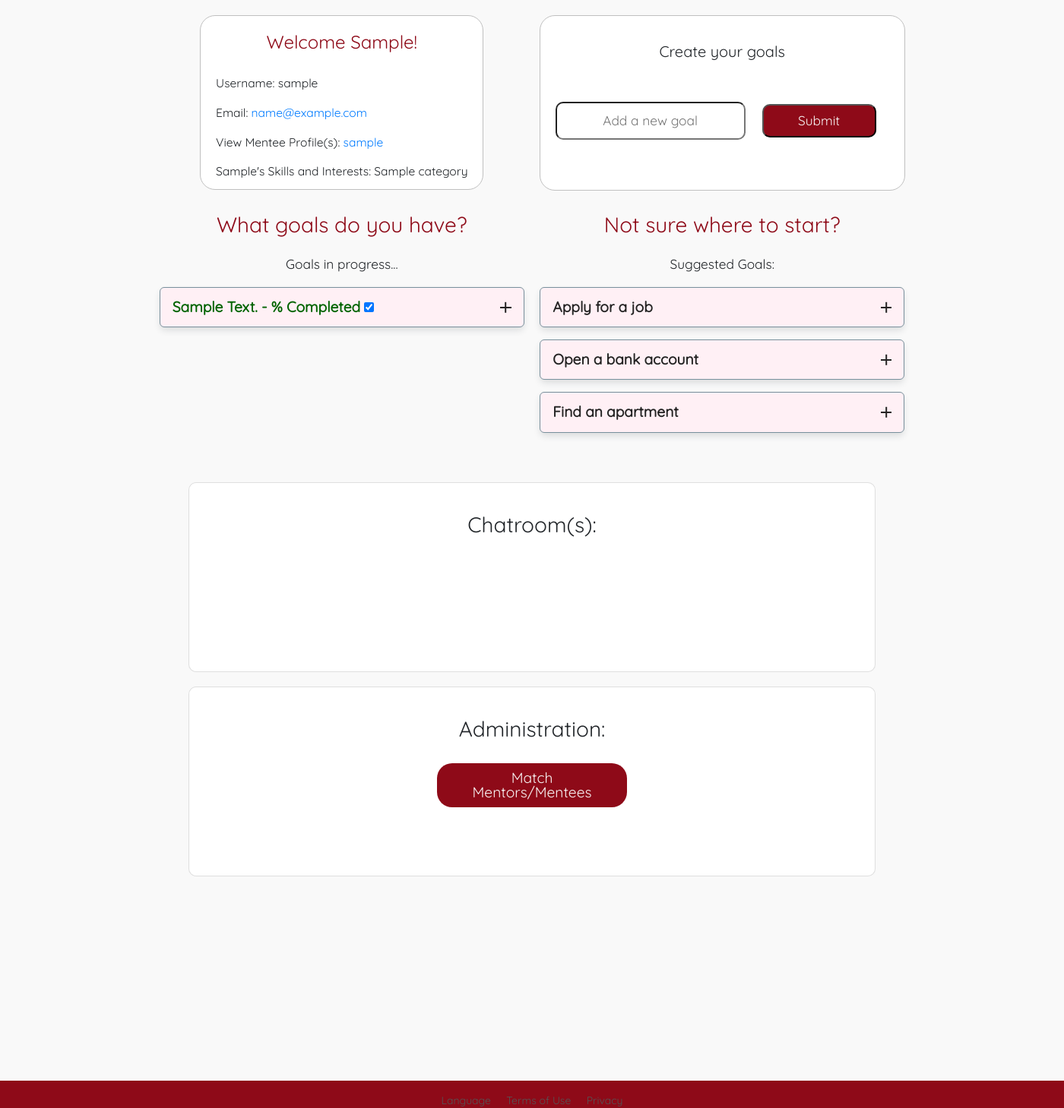
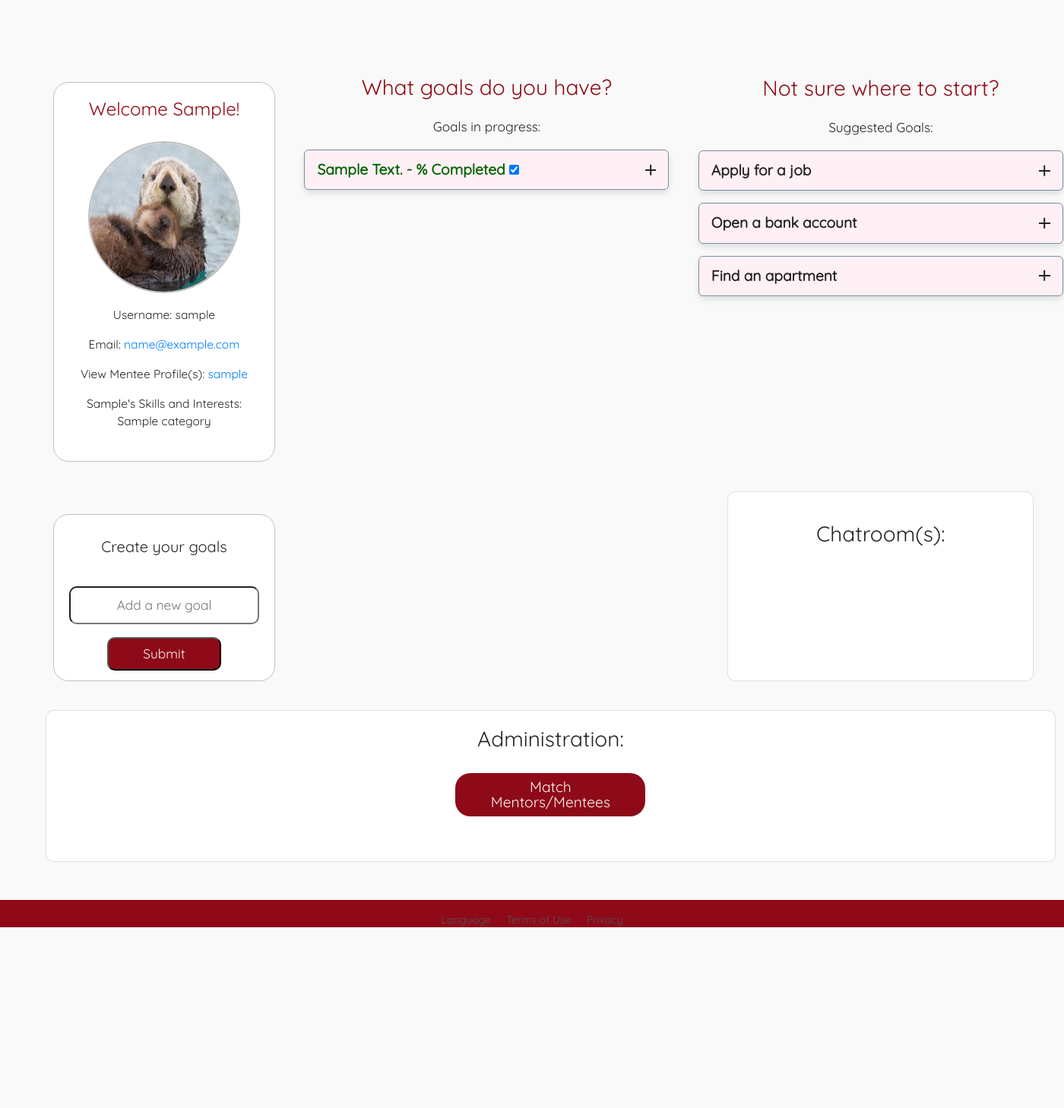
Before and after one commit to project-impact-2019/project-impact, a Django app: page /goal/ in a window 1400 px wide. Shown: the part 80-1539 px from the top of the page at 76% size. After the commit the page ends 1301 px from the top, so only its background shows below. Run offline with Django 3.2, Linux system fonts and the light colour scheme; a user stored in the database is signed in; tables that the repository leaves empty hold one stand-in row (values such as "Sample post"); some libraries are stand-ins or nearby versions.

Commit message:
Profile image

```diff
--- a/core/static/css/styles.css
+++ b/core/static/css/styles.css
@@ -273,7 +273,7 @@ details {
     margin-left: .5em;
 }
 
-.profile, .goals-list, .add-goal{
+.profile, .goals-list, .add-goal, .visitor{
     margin-left: auto;
     margin-right: auto;
 }
@@ -298,6 +298,17 @@ details {
     line-height: 1em;
     background: #FFF;
     margin-top:20px;
+    height: 500px;
+    text-align: center;
+}
+
+.photo-holder{
+    height: 200px;
+    width: 200px;
+    border-radius: 50%;
+    border: 2px solid silver;
+    margin-bottom: 1em;
+
 }
 
 .details li {
@@ -340,10 +351,10 @@ details {
     margin: 1em;
 }
 
-.step-submit-button{
-    border: 2px solid #0772ba;
-    background: #ECEFF1;
-    color: #0772ba;
+.step-button{
+    border: 2px solid var(--red);
+    background: #FFF0F5;
+    color: var(--red);
     padding: 5px;
     width: 100px;
     margin-bottom: 15px;
@@ -351,7 +362,13 @@ details {
 
 }
 
-.add-goal{
+.newStep{
+    border-radius: 20px;
+    padding:10px;
+    text-align: center;
+}
+
+.add-goal, .visitor{
     margin-left: auto;
     margin-right: auto;
 }
@@ -374,6 +391,10 @@ details {
     text-align: center;
     padding: 5em;
 
+}
+
+.admin{
+    margin-bottom: 1em;
 }
 
 .canvas{
@@ -404,6 +425,10 @@ details {
 .add-goal h5{
     text-align: center;
     margin-bottom: 1em;
+}
+
+.add-goal{
+    text-align: center;
 }
 
 /* Administrator page */
@@ -628,7 +653,7 @@ nav{
 
 /* Media Queries */
 
-@media (min-width:750px){
+@media (min-width:1000px){
    .index-page{
         grid-template-columns: 1fr 1fr;
         grid-gap: 1em;
@@ -661,68 +686,61 @@ nav{
 
    .profile-wrapper{
 
-       grid-template-columns: 1fr 1fr;
-       grid-template-rows: 250px 1fr 250px 250px 250px;
-       grid-gap: 1em;
+       max-width: 90%;
+       grid-template-columns: 1fr 1fr 1fr;
+       grid-template-rows: 50px 1fr 250px 250px;
+       grid-gap: 2em;
    }
 
    .profile{
        grid-column: 1/2;
+       grid-row: 2;
    }
 
-   .goal-list{
-       grid-column: 1/2;
+   .goals-list{
+       grid-row:2;
 
    }
 
    .add-goal, .visitor{
-    margin-top: 20px;
-    padding-bottom: 52px;
-    padding-top: 25px;
+       grid-row:3;
+
+   }
+
+   .add-goal, .visitor{
+
     background: #FFF;
+    text-align: center;
 
   }
 
    .sideB{
-    margin-top:-10px;
-    grid-column: 2/3;
 
-}
+    grid-column: 3/4;
+    grid-row: 2;
+    margin-top:-9px;
 
+ }
 
-   .chat-board{
-       grid-column: 1/3;
+ .chat-board{
+     grid-row:3/4;
+     grid-column: 3/4;
+ }
 
-
-   }
-
-   .admin{
-       grid-column: 1/3;
-   }
-
-
-   .add-goal{
-       grid-column: 2/3;
-       /* margin-top: 3em;
-       margin-bottom: 3em; */
-       text-align: center;
-       align-self: baseline;
-   }
+ .admin{
+     grid-column: 1/4;
+     grid-row: 4/5;
+     padding:20px;
+     height: 200px;
+     margin-right: 10px;
+     margin-left:-10px;
+ }
 
 
    .sideA, .sideB{
        border-top: none;
 
    }
-
-
-
-
-
-
-
-
-
 
 
 
@@ -758,6 +776,7 @@ nav{
         align-items: center;
         width: 100%;
         transform: translateX(100%);
+        z-index: 9999;
         /* transition: transform 0.5s ease-in; */
 
     }
--- a/core/templates/core/user_profile.html
+++ b/core/templates/core/user_profile.html
@@ -1,10 +1,12 @@
 {% extends 'base.html' %}
+{% load static %}
 
 {% block content %}
 
 <div class='grid-container profile-wrapper'>
         <div class="profile">
                         <h4>Welcome {{user.person.first_name}}!</h4>
+                        <img  class='photo-holder'src="{% static 'images/otterprofile.jpg' %}"/>
                         <p>Username: {{user}}</p>
                         <p>Email: <a href="">{{user.person.email_address}}</a></p>
 
@@ -49,17 +51,15 @@
 
 
         <div class="goals-list">
-
                 <h3> What goals do you have? </h3>
                 {% if goals_by_user %}
-                 <p class='sub-title'>Goals in progress...</p>
+                 <p class='sub-title'>Goals in progress:</p>
                 {% else %}
                  <p class='sub-title'><font color='red'>You currently have no goals!</font></p>
                 {% endif %}
 
 
                 {% for goal in goals_by_user %}
-
                 <details>
 
                 {% if goal.completed %}
@@ -97,7 +97,7 @@
                         <form class='new_step' method='post' data-goal='{{goal.pk}}' action="{% url 'add_step' goal.pk %}">{% csrf_token %}
 
                         <input required type='text' class="newStep" placeholder='Add Step'></input>
-                <button type="step-submit-button"> Submit </button>
+                        <button class='step-button' type="step-submit-button"> Submit </button>
                         </form>
                         {% endif %}
                         {% endif %}
```
Also changed, not shown: core/static/images/hearts.jpg (deleted), core/static/images/otterprofile.jpg (added), core/static/images/projectimpactR.jpg (deleted). Lines whose indentation alone changed are shown as unchanged.
